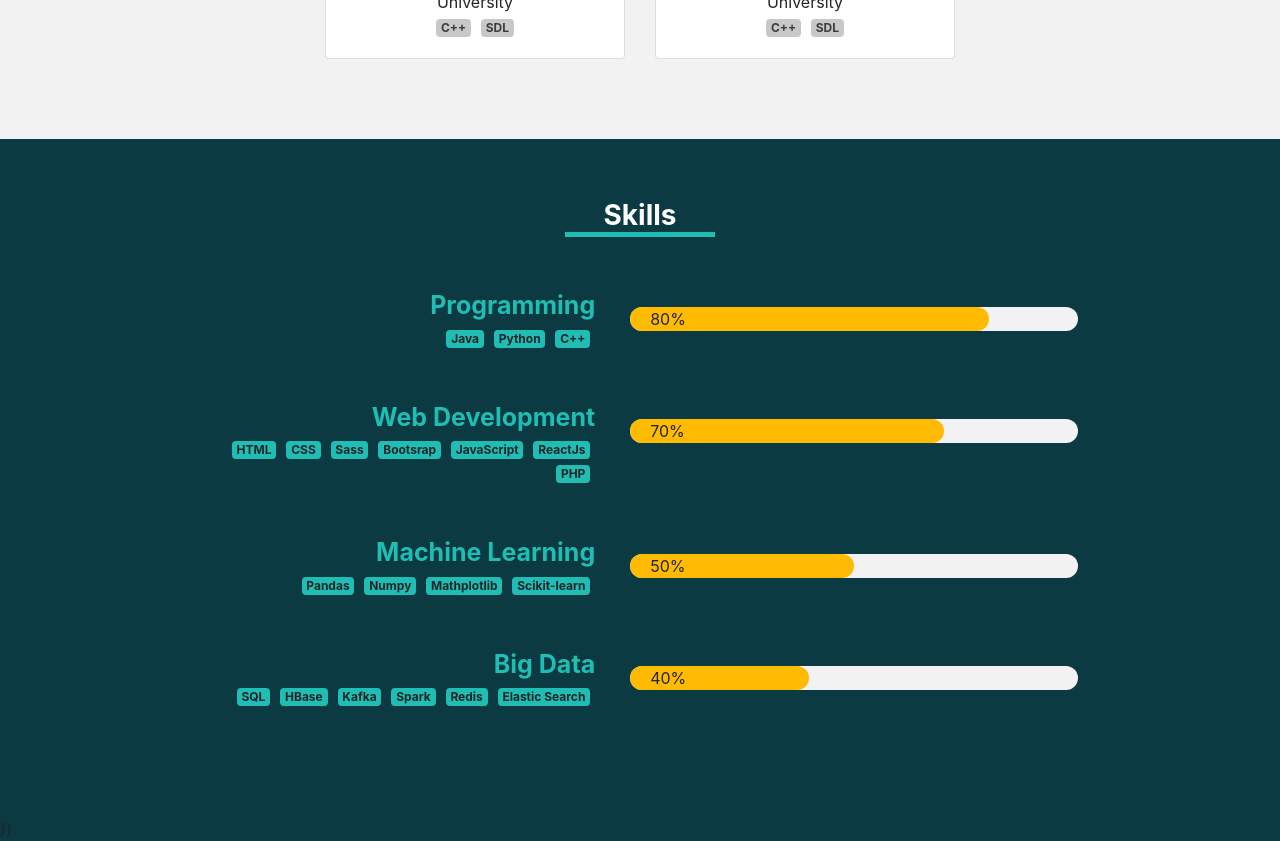
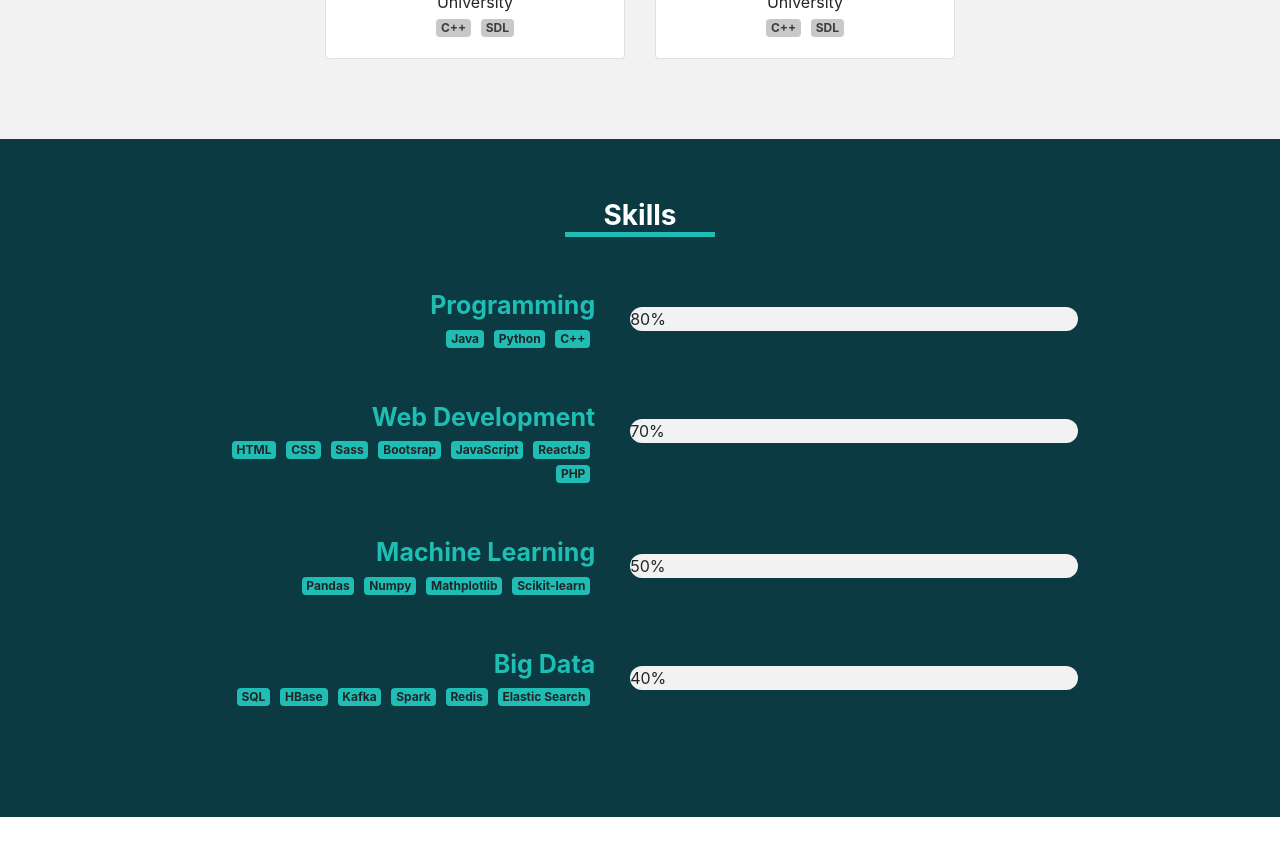
Before and after one commit to mrp-78/my-cv, a React (Create React App) app: page / in a window 1280 px wide. Shown: the part 3440-4281 px from the top of the page. After the commit the page ends 4257 px from the top, so only its background shows below. Built offline with nearby package versions, Linux system fonts and the light colour scheme.

Commit message:
change skills animation

```diff
--- a/src/components/Skills.css
+++ b/src/components/Skills.css
@@ -75,7 +75,6 @@
   padding-left: 20px;
   border-radius: 20px;
   animation-name: progressBar;
-  /* animation-delay: 2s; */
   animation-duration: 4s;
 }
 
--- a/src/components/Skills.js
+++ b/src/components/Skills.js
@@ -1,8 +1,10 @@
 import React, { Component } from "react";
 import "./Skills.css";
+import VisibilitySensor from "react-visibility-sensor";
 
 class Skills extends Component {
   state = {
+    visibility: false,
     skills: [
       {
         name: "Programming",
@@ -35,9 +37,14 @@ class Skills extends Component {
     ],
   };
 
+  onChange = (visibility) => {
+    this.setState({ ...this.state, visibility });
+  };
+
   render() {
     return (
       <section id="Skills">
+        <VisibilitySensor partialVisibility onChange={this.onChange}>
           <div className="skills">
             <h3 className="s-head">Skills</h3>
             {this.state.skills.map((skill) => (
@@ -53,14 +60,18 @@ class Skills extends Component {
                   </div>
                   <div className="meter">
                     <div style={{ width: skill.percent }}>
-                    <div className="my-progress">{skill.percent}</div>
+                      <div
+                        className={this.state.visibility ? "my-progress" : ""}
+                      >
+                        {skill.percent}
+                      </div>
                     </div>
                   </div>
                 </div>
               </div>
             ))}
           </div>
-        )}
+        </VisibilitySensor>
       </section>
     );
   }
```
Lines whose indentation alone changed are shown as unchanged.
